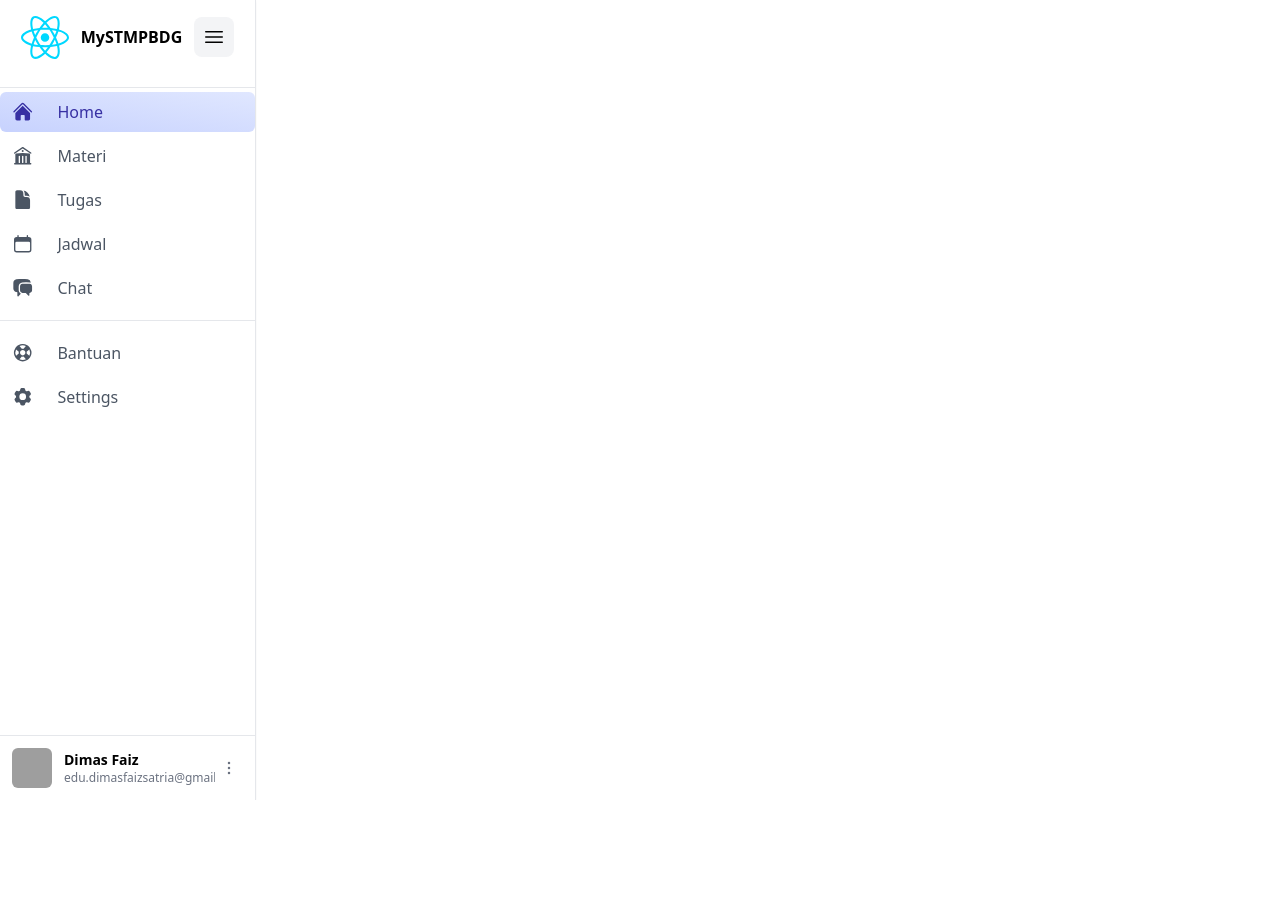
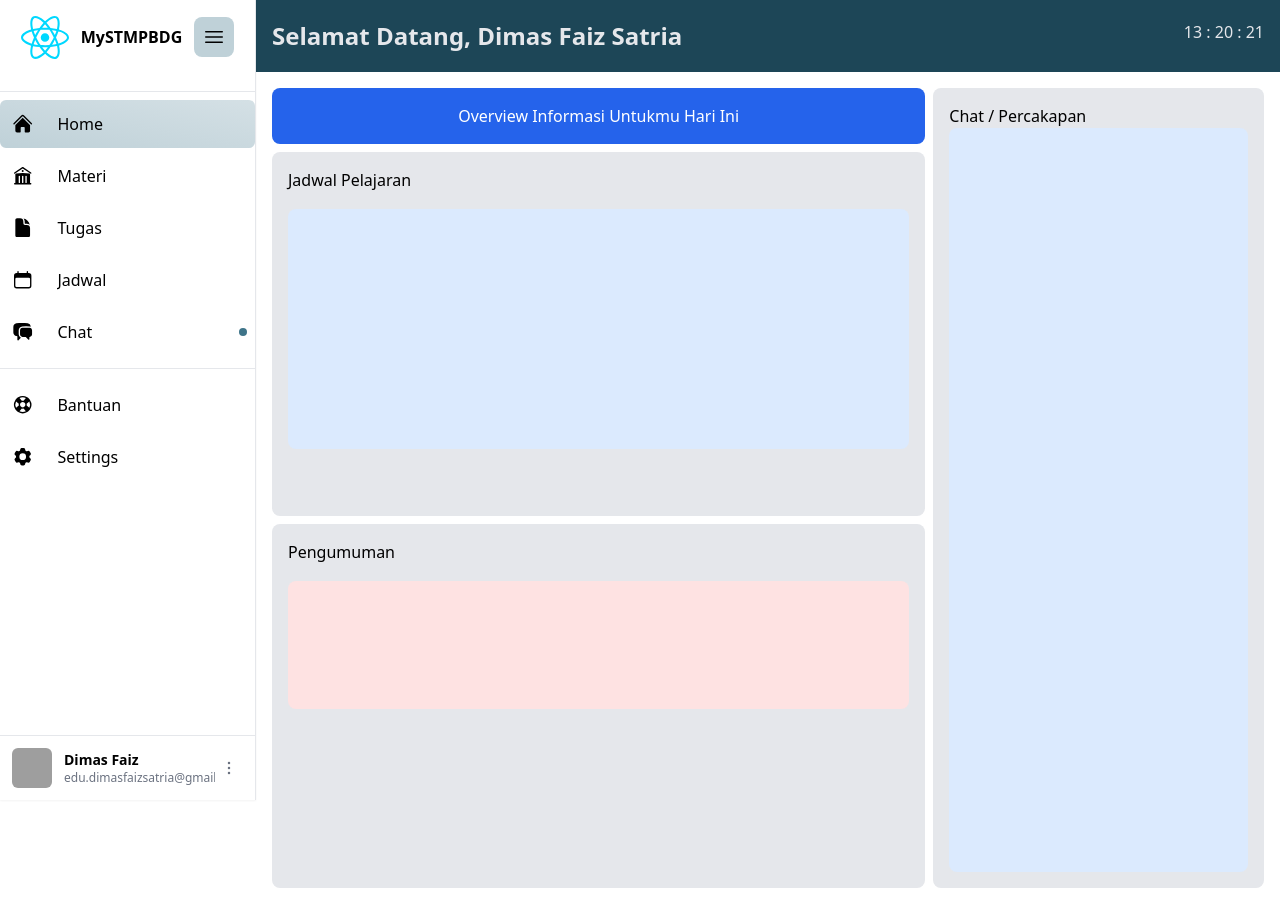
Before and after one commit to FumoRin/MySTMPBDG, a React (Vite) app: page / in a window 1280 px wide. Before the commit the page ends 800 px from the top, so only its background shows below. Built offline with nearby package versions, Linux system fonts and the light colour scheme; grey boxes are pictures that could not be loaded.

Commit message:
- Adding Homepage with temporary placeholder - Adding Clock (Need change later) - Adding Color Palette in tailwind.config.js
Some Rework needed in styling, main issues later

```diff
--- a/src/App.tsx
+++ b/src/App.tsx
@@ -1,4 +1,7 @@
+import HomeHeader from "./components/home/homeHeader";
+import HomeMain from "./components/home/homeMain";
 import Sidebar, { SidebarItem } from "./components/sidebar";
+import { useState } from "react";
 import {
   HomeIcon,
   BuildingLibraryIcon,
@@ -10,18 +13,32 @@ import {
 } from "@heroicons/react/24/solid";
 
 function App() {
+  const [expanded, setExpanded] = useState(true); // State to manage sidebar expansion
+
   return (
-    <Sidebar>
-      <hr className="my-1" />
+    <>
+      <div className="flex">
+        <Sidebar expanded={expanded} setExpanded={setExpanded}>
+          <hr className="my-2" />
           <SidebarItem icon={<HomeIcon />} text="Home" active={true} />
           <SidebarItem icon={<BuildingLibraryIcon />} text="Materi" />
           <SidebarItem icon={<DocumentIcon />} text="Tugas" />
           <SidebarItem icon={<CalendarIcon />} text="Jadwal" />
-      <SidebarItem icon={<ChatBubbleLeftRightIcon />} text="Chat" />
+          <SidebarItem icon={<ChatBubbleLeftRightIcon />} text="Chat" alert />
           <hr className="my-3" />
           <SidebarItem icon={<LifebuoyIcon />} text="Bantuan" />
           <SidebarItem icon={<Cog6ToothIcon />} text="Settings" />
         </Sidebar>
+        <div
+          className={`flex-1 transition-all ${expanded ? "ml-64" : "ml-24"}`}
+        >
+          {" "}
+          {/* Adjust margin based on sidebar state */}
+          <HomeHeader />
+          <HomeMain />
+        </div>
+      </div>
+    </>
   );
 }
 
--- /dev/null
+++ b/src/components/home/clock.tsx
@@ -0,0 +1,21 @@
+import { useEffect, useState } from "react";
+
+export default function clock() {
+  const [time, setTime] = useState<string | undefined>(undefined); // Ensure the state can hold a string
+
+  useEffect(() => {
+    setInterval(() => {
+      const dateObject = new Date();
+
+      const hour = dateObject.getHours();
+      const minute = dateObject.getMinutes();
+      const second = dateObject.getSeconds();
+
+      const currentTime = hour + " : " + minute + " : " + second;
+
+      setTime(currentTime); // currentTime should be a string
+    }, 1000);
+  }, []);
+
+  return <div>{time}</div>;
+}
--- /dev/null
+++ b/src/components/home/homeHeader.tsx
@@ -0,0 +1,16 @@
+import clock from "./clock";
+
+export function HomeHeader() {
+  return (
+    <div className="flex py-1 bg-calypsoDark-300">
+      <header className="flex justify-between p-4 w-full">
+        <h1 className="text-2xl font-bold text-gray-200">
+          Selamat Datang, Dimas Faiz Satria
+        </h1>
+        <div className="ml-auto text-gray-200">{clock()}</div>
+      </header>
+    </div>
+  );
+}
+
+export default HomeHeader;
--- /dev/null
+++ b/src/components/home/homeMain.tsx
@@ -0,0 +1,37 @@
+export default function HomeMain() {
+  return (
+    <div className="flex h-screen m-4">
+      {/* Main Content Section */}
+      <div className="flex-1 flex flex-col h-full">
+        {/* Overview Section */}
+        <div className="bg-blue-600 text-center text-white p-4 rounded-lg">
+          <h1>Overview Informasi Untukmu Hari Ini</h1>
+        </div>
+
+        {/* Preview Jadwal Section */}
+        <div className="flex-1 bg-gray-200 p-4 mt-2 rounded-lg">
+          <h2>Jadwal Pelajaran</h2>
+          <hr className="my-2" />
+          <div className="bg-blue-100 h-60 rounded-lg"></div>{" "}
+          {/* Placeholder for content */}
+        </div>
+
+        {/* Pengumuman Section */}
+        <div className="flex-1 bg-gray-200 p-4 mt-2 rounded-lg">
+          <h2>Pengumuman</h2>
+          <hr className="my-2" />
+          <div className="bg-red-100 h-32 rounded-lg"></div>{" "}
+          {/* Placeholder for content */}
+        </div>
+      </div>
+
+      {/* Chat Section */}
+      <div className=" bg-gray-200 w-1/3 p-4 ml-2 flex flex-col rounded-lg">
+        <h2>Chat / Percakapan</h2>
+        <div className="bg-blue-100 h-full rounded-lg overflow-auto">
+          {/* Placeholder for chat content */}
+        </div>
+      </div>
+    </div>
+  );
+}
--- a/src/components/sidebar.tsx
+++ b/src/components/sidebar.tsx
@@ -4,7 +4,7 @@ import {
   EllipsisVerticalIcon,
 } from "@heroicons/react/24/solid";
 import reactLogo from "../assets/react.svg"; // Import the SVG file
-import { useState, useContext, Children, createContext } from "react";
+import { useContext, createContext } from "react";
 
 // Define context type for sidebar expansion state
 const sidebarContext = createContext<{ expanded: boolean } | undefined>(
@@ -12,12 +12,22 @@ const sidebarContext = createContext<{ expanded: boolean } | undefined>(
 );
 
 // Main Sidebar component
-export default function Sidebar({ children }: { children: React.ReactNode }) {
-  const [expanded, setExpanded] = useState(true); // State to manage sidebar expansion
-
+export default function Sidebar({
+  children,
+  expanded,
+  setExpanded,
+}: {
+  children: React.ReactNode;
+  expanded: boolean;
+  setExpanded: (value: boolean) => void;
+}) {
   return (
-    <aside className={`h-screen transition-all ${expanded ? "w-64" : "w-24"}`}>
-      <nav className="h-full flex flex-col bg-white border-r shadow-sm">
+    <aside
+      className={`fixed top-0 left-0 bottom-0 transition-all ${
+        expanded ? "w-64" : "w-24"
+      }`}
+    >
+      <nav className="h-full flex flex-col border-r shadow-sm">
         {/* Sidebar Header Section */}
         <div className="p-1 m-3 flex justify-center items-center">
           <img
@@ -31,10 +41,9 @@ export default function Sidebar({ children }: { children: React.ReactNode }) {
           {expanded && (
             <h3 className="text-base px-3 font-bold leading-2">MySTMPBDG</h3>
           )}
-
           <button
-            onClick={() => setExpanded((curr) => !curr)}
-            className="p-2 rounded-lg bg-gray-100 hover:bg-gray-200"
+            onClick={() => setExpanded(!expanded)}
+            className="p-2 rounded-lg bg-calypsoLight-700 hover:bg-calypsoLight-500"
           >
             {expanded ? (
               <Bars3Icon className="w-6 h-6" />
@@ -47,11 +56,14 @@ export default function Sidebar({ children }: { children: React.ReactNode }) {
 
         {/* Sidebar Content Section */}
         <sidebarContext.Provider value={{ expanded }}>
-          <ul className="flex-1 p valuex-1 py-2 overflow-y-auto">{children}</ul>
+          <ul className="flex-1 h-full justify-between p valuex-1 py-2 overflow-y-auto">
+            {children}
+          </ul>
         </sidebarContext.Provider>
         {/* End of Sidebar Content Section */}
+
         {/* Account Section */}
-        <div className={`border-t flex p-3 items-center`}>
+        <div className={`border-t border-t-salmon-500 flex p-3 items-center`}>
           <img
             src="https://ui-avatars.com/api/?background=c7d2fe&color=3730a3&bold=true&name=Dimas+Faiz"
             alt="Profile"
@@ -93,10 +105,10 @@ export function SidebarItem({
 }) {
   const { expanded } = useContext(sidebarContext)!;
 
-  const itemClasses = `relative flex items-center py-2 px-3 my-1 font-medium rounded-md cursor-pointer transition-colors ${
+  const itemClasses = `relative flex items-center py-3 px-3 my-1 font-medium rounded-md cursor-pointer transition-colors ${
     active
-      ? "bg-gradient-to-tr from-indigo-200 to-indigo-100 text-indigo-800"
-      : "hover:bg-indigo-50 text-gray-600"
+      ? "bg-gradient-to-tr from-calypsoLight-700 to-calypsoLight-800 text-grey-800"
+      : "hover:bg-calypsoLight-900 text-grey-600"
   }`;
 
   return (
@@ -117,7 +129,7 @@ export function SidebarItem({
       )}
       {alert && (
         <div
-          className={`absolute right-2 w-2 h-2 rounded bg-indigo-400 ${
+          className={`absolute right-2 w-2 h-2 rounded bg-calypsoLight-100 ${
             expanded ? "" : "top-2"
           }`}
         ></div>
--- a/tailwind.config.js
+++ b/tailwind.config.js
@@ -1,7 +1,35 @@
 module.exports = {
   content: ["./src/**/*.{html,js,jsx,ts,tsx}"], // Added jsx, ts, and tsx
   theme: {
-    extend: {},
+    extend: {
+      colors: {
+        calypsoDark: {
+          0: "#29647c", // 0%
+          100: "#255a70", // 10%
+          200: "#215063", // 20%
+          300: "#1d4657", // 30%
+          400: "#193c4a", // 40%
+          500: "#15332e", // 50%
+          600: "#102832", // 60%
+          700: "#0c1e25", // 70%
+          800: "#081419", // 80%
+          900: "#040a0c", // 90%
+          1000: "#000000", // 100%
+        },
+        calypsoLight: {
+          100: "#3e7489", // lighter 10%
+          200: "#548396", // lighter 20%
+          300: "#6993a3", // lighter 30%
+          400: "#7fa2b0", // lighter 40%
+          500: "#94b2be", // lighter 50%
+          600: "#a9c1cb", // lighter 60%
+          700: "#bfd1d8", // lighter 70%
+          800: "#d4e0e5", // lighter 80%
+          900: "#eaf0f2", // lighter 90%
+          1000: "#ffffff", // 100%
+        },
+      },
+    },
   },
   plugins: [],
 };
```
Lines whose indentation alone changed are shown as unchanged.
